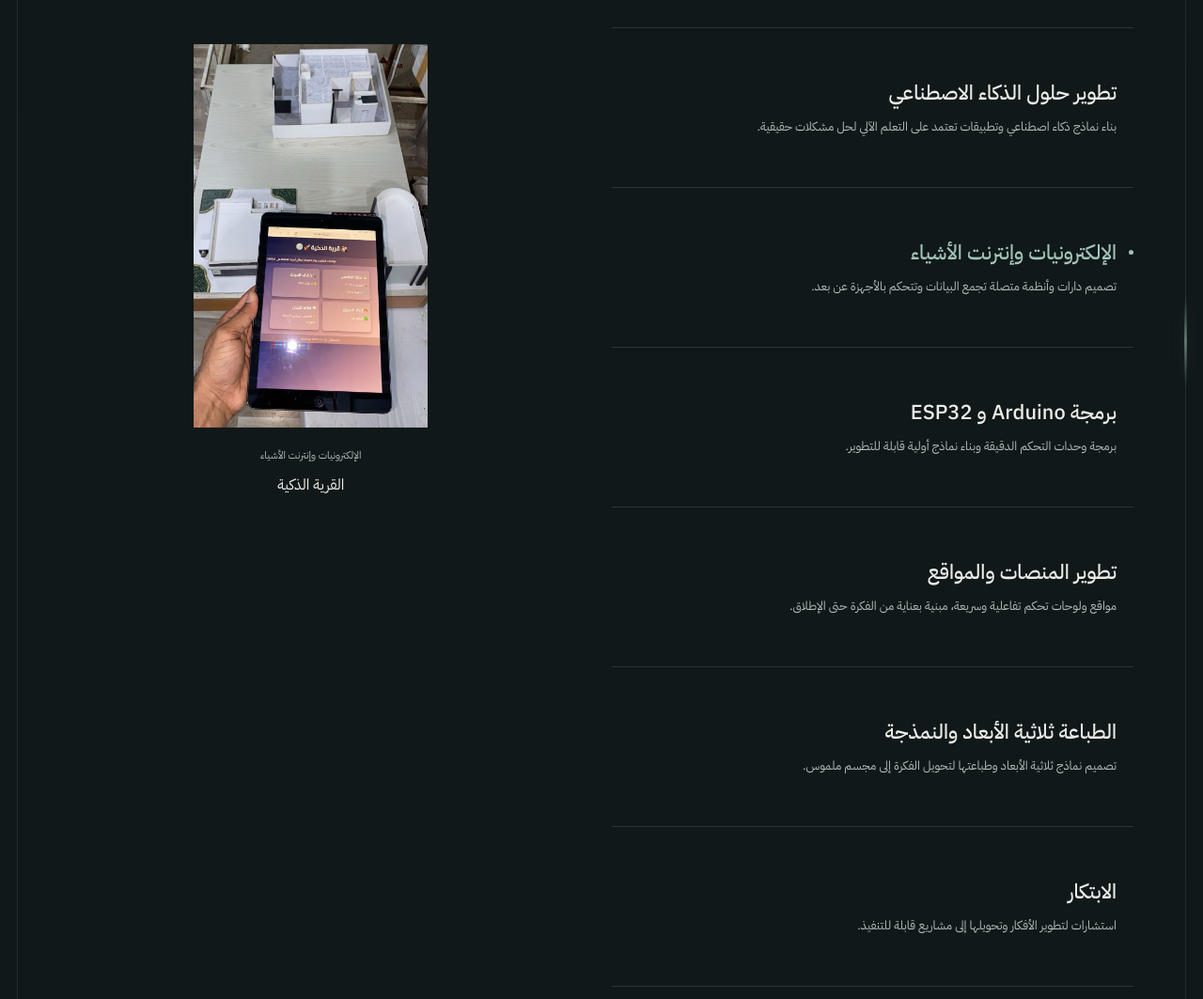
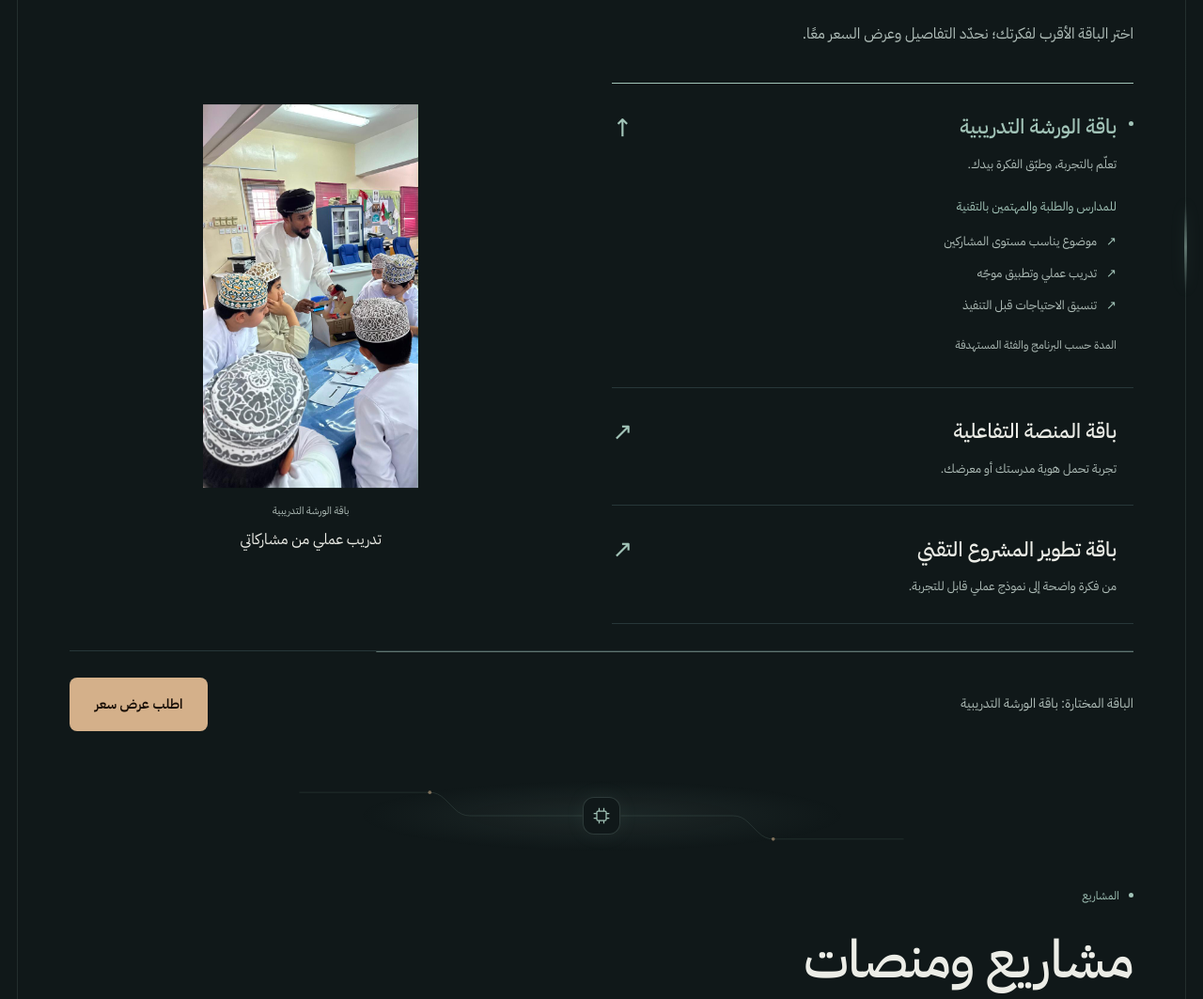
Before and after one commit to Swiitchom/SWITCH-WEBSITE, a website: page public/index.html in a window 1280 px wide. Shown: the part 1865-2928 px from the top of the page at 94% size. Drawn offline with Linux system fonts and the light colour scheme.

Commit message:
Present services as three interactive quote packages

```diff
--- a/public/assets/app.js
+++ b/public/assets/app.js
@@ -121,27 +121,15 @@ const expertiseData = [
 ];
 
 const servicesData = [
-  {visual:'ai', ar:'تطوير حلول الذكاء الاصطناعي', en:'AI Solution Development',
-    descAr:'بناء نماذج ذكاء اصطناعي وتطبيقات تعتمد على التعلم الآلي لحل مشكلات حقيقية.',
-    descEn:'Building AI models and machine-learning-driven applications that solve real problems.'},
-  {visual:'electronics', ar:'الإلكترونيات وإنترنت الأشياء', en:'Electronics & IoT',
-    descAr:'تصميم دارات وأنظمة متصلة تجمع البيانات وتتحكم بالأجهزة عن بعد.',
-    descEn:'Designing circuits and connected systems that collect data and control devices remotely.'},
-  {visual:'arduino', ar:'برمجة Arduino و ESP32', en:'Arduino / ESP32 Development',
-    descAr:'برمجة وحدات التحكم الدقيقة وبناء نماذج أولية قابلة للتطوير.',
-    descEn:'Programming microcontrollers and building scalable hardware prototypes.'},
-  {visual:'web', ar:'تطوير المنصات والمواقع', en:'Web Platforms',
-    descAr:'مواقع ولوحات تحكم تفاعلية وسريعة، مبنية بعناية من الفكرة حتى الإطلاق.',
-    descEn:'Fast, interactive websites and dashboards, built carefully from idea to launch.'},
-  {visual:'3d', ar:'الطباعة ثلاثية الأبعاد والنمذجة', en:'3D Printing & Prototyping',
-    descAr:'تصميم نماذج ثلاثية الأبعاد وطباعتها لتحويل الفكرة إلى مجسم ملموس.',
-    descEn:'Designing and printing 3D models to turn an idea into a physical object.'},
-  {visual:'innovation', ar:'الابتكار', en:'Innovation',
-    descAr:'استشارات لتطوير الأفكار وتحويلها إلى مشاريع قابلة للتنفيذ.',
-    descEn:'Consulting to develop ideas and turn them into workable projects.'},
-  {visual:'training', ar:'التدريب والورش', en:'Training & Workshops',
-    descAr:'ورش تدريبية عملية في الإلكترونيات والذكاء الاصطناعي وإنترنت الأشياء.',
-    descEn:'Hands-on training workshops in electronics, AI, and IoT.'},
+ {visual:'training',ar:'باقة الورشة التدريبية',en:'Practical Workshop',descAr:'تعلّم بالتجربة، وطبّق الفكرة بيدك.',descEn:'Learn by doing and put an idea into practice.',
+  arDetails:{audience:'للمدارس والطلبة والمهتمين بالتقنية',timing:'المدة حسب البرنامج والفئة المستهدفة',includes:['موضوع يناسب مستوى المشاركين','تدريب عملي وتطبيق موجّه','تنسيق الاحتياجات قبل التنفيذ']},
+  enDetails:{audience:'Schools, students and technology enthusiasts',timing:'Duration depends on the program and audience',includes:['A topic suited to participant experience','Hands-on learning and guided practice','Requirements agreed before delivery']}},
+ {visual:'web',ar:'باقة المنصة التفاعلية',en:'Interactive Platform',descAr:'تجربة تحمل هوية مدرستك أو معرضك.',descEn:'An experience shaped around your school or exhibition.',
+  arDetails:{audience:'للمدارس والمعارض والفعاليات',timing:'موعد التسليم يُحدّد بعد مراجعة المتطلبات',includes:['تصميم المحتوى والواجهة حسب الهوية','تحديد أسلوب التفاعل والتجهيزات','اختبار التجربة وشرح الاستخدام']},
+  enDetails:{audience:'Schools, exhibitions and events',timing:'Delivery agreed after reviewing requirements',includes:['Content and interface matched to your identity','Interaction and equipment planning','Experience testing and usage walkthrough']}},
+ {visual:'innovation',ar:'باقة تطوير المشروع التقني',en:'Technical Project',descAr:'من فكرة واضحة إلى نموذج عملي قابل للتجربة.',descEn:'From a clear idea to a working prototype.',
+  arDetails:{audience:'لأصحاب الأفكار والمشاريع التعليمية والتقنية',timing:'النطاق والمدة حسب متطلبات المشروع',includes:['تحديد الفكرة وخطة التنفيذ','برمجة أو إلكترونيات أو ذكاء اصطناعي حسب الحاجة','اختبار النموذج وتوضيح طريقة تشغيله']},
+  enDetails:{audience:'Founders, educators and technical project owners',timing:'Scope and timeline depend on the project',includes:['Idea definition and implementation plan','Software, electronics or AI as required','Prototype testing and operating guidance']}}
 ];
 
 const workshopsData = [
@@ -228,20 +216,11 @@ function closeModal(){const box=document.getElementById('modalOverlay');if(!box.
  document.addEventListener('keydown',e=>{const box=document.getElementById('modalOverlay');if(!box.classList.contains('open'))return;if(e.key==='Escape')closeModal();if(e.key==='Tab'){const targets=[...box.querySelectorAll('button,a[href],video[controls]')],first=targets[0],last=targets[targets.length-1];if(e.shiftKey&&document.activeElement===first){e.preventDefault();last.focus();}else if(!e.shiftKey&&document.activeElement===last){e.preventDefault();first.focus();}}});
 
 function renderServices(){
-  document.getElementById('svcGrid').innerHTML = servicesData.map((s,i)=>{
-    const label = currentLang==='ar'?s.ar:s.en;
-    const desc = currentLang==='ar'?s.descAr:s.descEn;
-    return `<div class="svc-card reveal" data-service="${s.visual}">
-      <div class="svc-body">
-        <div>
-          <h4><button type="button" class="service-select" aria-controls="servicePreview" aria-pressed="false">${label}</button></h4>
-          <p>${desc}</p>
-        </div>
-      </div>
-    </div>`;
-  }).join('');
+ document.getElementById('svcGrid').innerHTML=servicesData.map(s=>{
+  const ar=currentLang==='ar',d=s[ar?'arDetails':'enDetails'];
+  return `<article class="svc-card package-card" data-service="${s.visual}"><div class="svc-body"><div><h4><button type="button" class="service-select" aria-controls="package-${s.visual}" aria-expanded="false" aria-pressed="false"><span>${s[currentLang]}</span><span class="package-arrow" aria-hidden="true">↗</span></button></h4><p>${ar?s.descAr:s.descEn}</p><div class="package-details" id="package-${s.visual}"><div><p class="package-audience">${d.audience}</p><ul>${d.includes.map(item=>`<li>${item}</li>`).join('')}</ul><p class="package-timing">${d.timing}</p></div></div></div></div></article>`;
+ }).join('');
 }
-
 function renderWorkshops(){
   document.getElementById('wkspGrid').innerHTML = workshopsData.map(w=>{
     const t=w[currentLang];
--- a/public/assets/portfolio-flow.js
+++ b/public/assets/portfolio-flow.js
@@ -2,27 +2,22 @@
 (() => {
  const grid=document.getElementById('svcGrid'),media=document.getElementById('servicePreviewMedia'),caption=document.getElementById('serviceExampleTitle');
  if(!grid||!media||!caption)return;
- const exampleProjects={ai:'ai',electronics:'iot',web:'code',innovation:'helmet'};
+ const exampleProjects={web:'code',innovation:'helmet'};
  const examples={};
  for(const [key,icon] of Object.entries(exampleProjects)){
   const p=projectsData.find(p=>p.icon===icon&&p.image);if(p)examples[key]={image:p.image,ar:p.ar.title,en:p.en.title};
  }
- examples['3d']={image:'assets/images/946660627de17fc8.webp',ar:'طابعة ثلاثية الأبعاد DIY',en:'DIY 3D Printer'};
- examples.arduino={image:'assets/images/848ddff4bf96384f.jpg',ar:'روبوت تجنب العوائق',en:'Obstacle-Avoidance Robot'};
  examples.training={image:participationPhotos[0].image,ar:'تدريب عملي من مشاركاتي',en:'Hands-on training from my workshops'};
- let selected='ai',rows=[],timer=null,visible=false;
+ const reduced=matchMedia('(prefers-reduced-motion: reduce)');
+ let selected='training',rows=[];
  const request=document.getElementById('serviceRequest'),requestLabel=document.getElementById('serviceRequestSelection');
- function renderRequest(){const item=servicesData.find(s=>s.visual===request.dataset.serviceKey);if(item){requestLabel.removeAttribute('data-layout-ar');requestLabel.removeAttribute('data-layout-en');requestLabel.textContent=(currentLang==='ar'?'الخدمة المختارة: ':'Selected service: ')+item[currentLang];}}
+ request.dataset.serviceKey='training';
+ function renderRequest(){const item=servicesData.find(s=>s.visual===request.dataset.serviceKey);if(item){requestLabel.removeAttribute('data-layout-ar');requestLabel.removeAttribute('data-layout-en');requestLabel.textContent=(currentLang==='ar'?'الباقة المختارة: ':'Selected package: ')+item[currentLang];}}
  function choose(key){
   if(!examples[key])return;selected=key;const lang=document.documentElement.lang==='en'?'en':'ar';caption.textContent=examples[key][lang];
   const label=servicesData.find(service=>service.visual===key);document.querySelector('.service-preview-kicker').textContent=label?.[lang]||'';
-  rows.forEach(row=>{const active=row.dataset.service===key;row.classList.toggle('is-previewed',active);row.querySelector('.service-select').setAttribute('aria-pressed',String(row.dataset.service===request.dataset.serviceKey));});
+  rows.forEach(row=>{const active=row.dataset.service===key;row.classList.toggle('is-previewed',active);const chosen=row.dataset.service===request.dataset.serviceKey;row.classList.toggle('is-chosen',chosen);const button=row.querySelector('.service-select');button.setAttribute('aria-pressed',String(chosen));button.setAttribute('aria-expanded',String(chosen));row.querySelector('.package-details').setAttribute('aria-hidden',String(!chosen));});
   media.querySelectorAll('img').forEach(img=>{const active=img.dataset.service===key;img.classList.toggle('is-active',active);img.setAttribute('aria-hidden',String(!active));});
- }
- function stop(){clearTimeout(timer);timer=null;}
- function schedule(delay=5600){
-  stop();if(!visible||document.hidden||grid.contains(document.activeElement))return;
-  timer=setTimeout(()=>{const keys=rows.map(r=>r.dataset.service);choose(keys[(keys.indexOf(selected)+1)%keys.length]);schedule();},delay);
  }
  function setup(){
   rows=[...grid.querySelectorAll('[data-service]')];
@@ -30,16 +25,15 @@
    const img=document.createElement('img');img.src=p.image;img.dataset.service=key;img.loading='lazy';img.decoding='async';media.append(img);
   }
   media.querySelectorAll('img').forEach(img=>{img.alt=examples[img.dataset.service][document.documentElement.lang==='en'?'en':'ar'];});
-  choose(selected);renderRequest();schedule();
+  choose(request.dataset.serviceKey);renderRequest();
  }
- grid.addEventListener('pointerover',e=>{if(e.pointerType==='touch')return;const row=e.target.closest('[data-service]');if(row&&!row.contains(e.relatedTarget)){choose(row.dataset.service);schedule(8000);}});
- grid.addEventListener('focusin',e=>{const row=e.target.closest('[data-service]');if(row)choose(row.dataset.service);stop();});
- grid.addEventListener('focusout',()=>{setTimeout(()=>schedule(),0);});
+ grid.addEventListener('pointerover',e=>{if(e.pointerType==='touch')return;const row=e.target.closest('[data-service]');if(row&&!row.contains(e.relatedTarget)){if(!reduced.matches)choose(row.dataset.service);}});
+ grid.addEventListener('focusin',e=>{const row=e.target.closest('[data-service]');if(row)choose(row.dataset.service);});
+ grid.addEventListener('pointerleave',()=>choose(request.dataset.serviceKey));
+ grid.addEventListener('focusout',()=>{setTimeout(()=>{if(!grid.contains(document.activeElement))choose(request.dataset.serviceKey);},0);});
  grid.addEventListener('click',e=>{const row=e.target.closest('[data-service]');if(row){request.dataset.serviceKey=row.dataset.service;choose(row.dataset.service);renderRequest();}});
  new MutationObserver(setup).observe(grid,{childList:true});
- if('IntersectionObserver' in window)new IntersectionObserver(entries=>{visible=entries[0].isIntersecting;schedule();},{threshold:.15}).observe(document.getElementById('servicePreview'));
- else{visible=true;}
- document.addEventListener('visibilitychange',()=>schedule());setup();
+ setup();
 
  const projectGrid=document.getElementById('projGrid'),sequences=new Map();
  function setupSequences(){
--- /dev/null
+++ b/public/assets/service-packages.css
@@ -0,0 +1,30 @@
+.package-intro{color:var(--text-muted);max-width:660px;line-height:1.9;margin:-8px 0 36px}
+.services-stage .package-card{min-height:0}
+.services-stage .package-card .svc-body{display:block;padding:27px 0}
+.package-card .service-select{display:flex;align-items:center;justify-content:space-between;gap:18px}
+.package-arrow{display:inline-block;color:var(--signal);font-size:26px;transition:transform .65s var(--motion-ease)}
+.package-card.is-chosen .package-arrow{transform:rotate(-45deg)}
+html[dir=ltr] .package-card.is-chosen .package-arrow{transform:rotate(45deg)}
+.package-details{display:grid;grid-template-rows:0fr;opacity:0;transition:grid-template-rows .7s var(--motion-ease),opacity .5s ease}
+.package-details>div{overflow:hidden;min-height:0}
+.package-card.is-chosen .package-details{grid-template-rows:1fr;opacity:1}
+.services-stage .package-card .package-audience{padding-top:22px;color:var(--signal)}
+.package-details ul{list-style:none;padding:0 18px;margin:14px 0;display:grid;gap:10px;font-size:13px;color:var(--text-muted)}
+.package-details li{display:flex;align-items:baseline;gap:10px}
+.package-details li::before{content:'↗';color:var(--signal)}
+.services-stage .package-card .package-timing{font-size:12px;padding-block:6px;color:var(--text-muted)}
+.package-card.is-chosen{border-top-color:var(--signal)}
+.services-stage .package-card .svc-body>div{transition:opacity .8s ease,translate .9s var(--motion-ease)}
+.package-motion-ready .package-card:not(.package-entered) .svc-body>div{opacity:0;translate:0 34px}
+#services .service-preview-media img{transform:translateY(24px) scale(.96);transition:opacity .55s ease,transform 1s var(--motion-ease)!important}
+#services .service-preview-media img.is-active{transform:translateY(0) scale(1);transition:opacity .65s ease .1s,transform 1s var(--motion-ease)!important}
+#services .service-preview-media{translate:0 var(--package-drift,0px);transition:translate .2s linear}
+#services .service-request{position:relative;padding-top:28px}
+#services .service-request::before{content:'';position:absolute;top:0;inset-inline-start:0;height:1px;width:100%;background:var(--signal);transform:scaleX(var(--package-progress,0));transform-origin:right;opacity:.55}
+html[dir=ltr] #services .service-request::before{transform-origin:left}
+#serviceRequest{transition:background .3s,box-shadow .3s,translate .3s}
+#serviceRequest:hover{translate:0 -3px;box-shadow:0 12px 36px #a2c4b81a}
+#contact.package-arrival #contactForm{animation:package-arrival 1.1s ease}
+@keyframes package-arrival{0%,100%{box-shadow:0 0 0 0 transparent}35%{box-shadow:0 0 0 2px #a2c4b855,0 0 50px #a2c4b815}}
+@media(max-width:959px){#services .service-preview{position:relative;top:auto;background:none}.package-intro{font-size:14px;margin-bottom:24px}#services .service-preview-media{height:240px}.services-stage .package-card .svc-body{padding:22px 0}}
+@media(prefers-reduced-motion:reduce){.package-motion-ready .package-card:not(.package-entered) .svc-body>div{opacity:1;translate:none}.package-details,.package-arrow,.services-stage .package-card .svc-body>div,#services .service-preview-media,#services .service-preview-media img,#services .service-preview-media img.is-active{transition:none!important;transform:none;translate:none}#contact.package-arrival #contactForm{animation:none}#serviceRequest:hover{translate:none}}
--- /dev/null
+++ b/public/assets/service-packages.js
@@ -0,0 +1,18 @@
+(() => {
+ const section=document.getElementById('services'),grid=document.getElementById('svcGrid');
+ if(!section||!grid)return;
+ const reduced=matchMedia('(prefers-reduced-motion: reduce)');let frame=0,visible=false,arrival;
+ const observer='IntersectionObserver' in window?new IntersectionObserver(entries=>{entries.forEach(entry=>{if(entry.isIntersecting){entry.target.classList.add('package-entered');observer.unobserve(entry.target);}});},{threshold:.08}):null;
+ function setup(){if(!observer)return;section.classList.add('package-motion-ready');grid.querySelectorAll('.package-card').forEach(card=>observer.observe(card));}
+ function paint(){frame=0;if(reduced.matches||!visible||document.hidden)return;const rect=section.getBoundingClientRect(),progress=Math.max(0,Math.min(1,(innerHeight-rect.top)/(innerHeight+rect.height)));section.style.setProperty('--package-progress',String(progress));section.style.setProperty('--package-drift',`${(progress-.5)*24}px`);}
+ function schedule(){if(!frame&&visible&&!reduced.matches&&!document.hidden)frame=requestAnimationFrame(paint);}
+ if('IntersectionObserver' in window)new IntersectionObserver(entries=>{visible=entries[0].isIntersecting;schedule();}).observe(section);else visible=true;
+ window.addEventListener('scroll',schedule,{passive:true});window.addEventListener('resize',schedule,{passive:true});
+ document.addEventListener('visibilitychange',schedule);
+ reduced.addEventListener('change',()=>{section.style.removeProperty('--package-drift');section.style.removeProperty('--package-progress');schedule();});
+ new MutationObserver(setup).observe(grid,{childList:true});setup();
+ document.getElementById('serviceRequest').addEventListener('click',()=>{
+  const contact=document.getElementById('contact');clearTimeout(arrival);contact.classList.remove('package-arrival');
+  if(reduced.matches)return;arrival=setTimeout(()=>{contact.classList.add('package-arrival');arrival=setTimeout(()=>contact.classList.remove('package-arrival'),1400);},450);
+ });
+})();
--- a/public/index.html
+++ b/public/index.html
@@ -48,6 +48,7 @@
 <link rel="stylesheet" href="assets/refined-flow.css">
 <link rel="stylesheet" href="assets/privacy.css">
 <link rel="stylesheet" href="assets/project-results.css">
+<link rel="stylesheet" href="assets/service-packages.css?v=1">
 </head>
 <body>
 
@@ -150,14 +151,14 @@
     <div class="section-head reveal">
       <h2 class="section-title" data-i18n="svcTitle">كيف يمكنني مساعدتك؟</h2>
     </div>
-    <div class="services-stage">
+    <p class="package-intro" data-layout-ar="اختر الباقة الأقرب لفكرتك؛ نحدّد التفاصيل وعرض السعر معًا." data-layout-en="Choose the package that fits your idea. We will agree the details and quote together.">اختر الباقة الأقرب لفكرتك؛ نحدّد التفاصيل وعرض السعر معًا.</p><div class="services-stage">
       <figure class="service-preview" id="servicePreview">
         <div class="service-preview-media" id="servicePreviewMedia"></div>
         <figcaption><span class="service-preview-kicker"></span><span id="serviceExampleTitle"></span></figcaption>
       </figure>
       <div class="svc-grid" id="svcGrid"></div>
     </div>
-    <div class="service-request"><p id="serviceRequestSelection" data-layout-ar="اختر خدمة أو أخبرني عن فكرتك." data-layout-en="Choose a service or tell me about your idea.">اختر خدمة أو أخبرني عن فكرتك.</p><a href="#contact" id="serviceRequest" class="btn btn-primary" data-layout-ar="ابدأ طلبك" data-layout-en="Start your inquiry">ابدأ طلبك</a></div>
+    <div class="service-request"><p id="serviceRequestSelection" data-layout-ar="اختر خدمة أو أخبرني عن فكرتك." data-layout-en="Choose a service or tell me about your idea.">اختر خدمة أو أخبرني عن فكرتك.</p><a href="#contact" id="serviceRequest" class="btn btn-primary" data-layout-ar="اطلب عرض سعر" data-layout-en="Request a quote">اطلب عرض سعر</a></div>
   </div>
 </section>
 <section class="section" id="projects" style="position:relative;">
@@ -354,5 +355,6 @@
 <script src="assets/showcase.js" defer></script>
 <script src="assets/portfolio-flow.js?v=refined-flow-2" defer></script>
 <script src="assets/section-bridges.js?v=refined-flow-2" defer></script>
+<script src="assets/service-packages.js?v=1" defer></script>
 </body>
 </html>
```
Also changed, not shown: tests/dom.test.cjs (+20 -1 lines), README.md.
